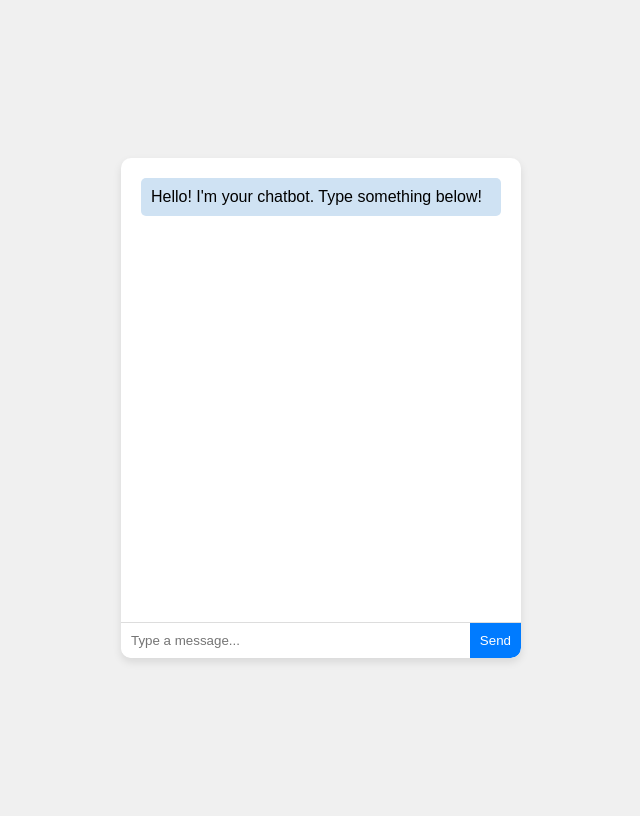
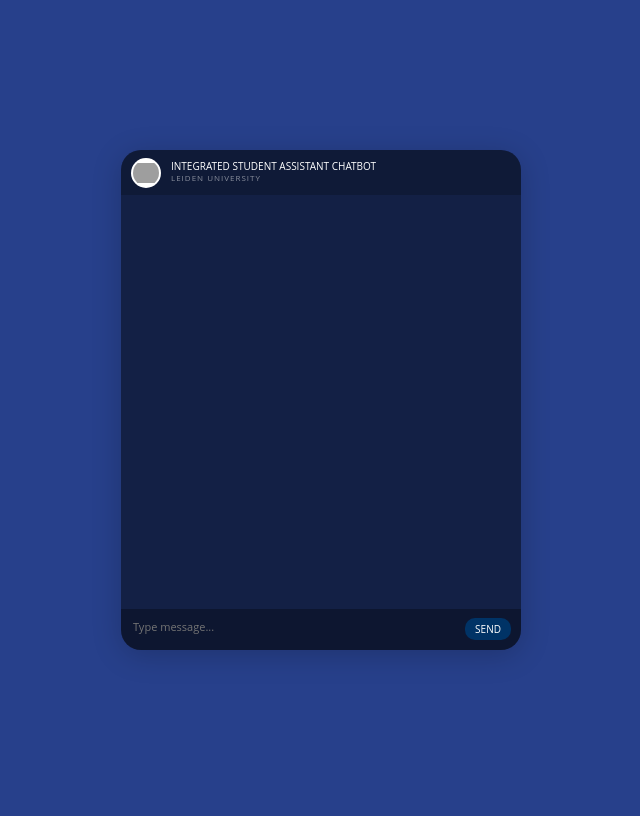
Before and after one commit to kooroshkz/UniVerse-AI, a Django app: template guido_chatbot/chatbot/templates/chatbot/index.html in a window 1280 px wide. Shown: the whole page, without its empty margins (319-959 px from the left). After the commit the page ends 657 px from the top, so only its background shows below. Run offline with Django 3.2, Linux system fonts and the light colour scheme; the template is opened without the code that fills it, so the values that code supplies are empty; some libraries are stand-ins or nearby versions; grey boxes are pictures that could not be loaded.

Commit message:
update(Django): Files organized and names corrected

```diff
--- /dev/null
+++ b/guido_chatbot/chatbot/static/js/script.js
@@ -0,0 +1,68 @@
+const $messages = $('.messages-content');
+let m, i = 0;
+
+const fakeMessages = [
+  'Hello, how can I assist you today?',
+  'Fetching contact information for university staff...',
+  'Found the email for Guilherme Perin: guilherme.perin@universiteitleiden.nl',
+  'The latest update in your MyTimetable is: "AI lecture moved to Room 1.15 on October 27th."',
+  'Would you like me to add this update to your personal schedule?',
+  'I can help you with scraping more staff profiles or checking new updates. What would you like to do next?',
+  'Goodbye! If you need further assistance, just let me know.',
+  ':)'
+];
+
+$(window).on('load', () => {
+  $messages.mCustomScrollbar();
+  setTimeout(fakeMessage, 100);
+});
+
+function updateScrollbar() {
+  $messages.mCustomScrollbar("update").mCustomScrollbar('scrollTo', 'bottom', {
+    scrollInertia: 10,
+    timeout: 0
+  });
+}
+
+function setDate() {
+  const d = new Date();
+  if (m !== d.getMinutes()) {
+    m = d.getMinutes();
+    $('<div class="timestamp">' + d.getHours() + ':' + m + '</div>').appendTo($('.message:last'));
+  }
+}
+
+function insertMessage() {
+  const msg = $('.message-input').val().trim();
+  if (!msg) return;
+
+  $('<div class="message message-personal">' + msg + '</div>').appendTo($('.mCSB_container')).addClass('new');
+  setDate();
+  $('.message-input').val(null);
+  updateScrollbar();
+
+  setTimeout(fakeMessage, 1000 + Math.random() * 2000);
+}
+
+$('.message-submit').on('click', insertMessage);
+$(window).on('keydown', (e) => {
+  if (e.which === 13) {
+    insertMessage();
+    return false;
+  }
+});
+
+function fakeMessage() {
+  if ($('.message-input').val() !== '') return;
+
+  $('<div class="message loading new"><span></span></div>').appendTo($('.mCSB_container'));
+  updateScrollbar();
+
+  setTimeout(() => {
+    $('.message.loading').remove();
+    $('<div class="message new">' + fakeMessages[i] + '</div>').appendTo($('.mCSB_container')).addClass('new');
+    setDate();
+    updateScrollbar();
+    i = (i + 1) % fakeMessages.length;
+  }, 1000 + Math.random() * 2000);
+}
--- a/guido_chatbot/chatbot/templates/chatbot/index.html
+++ b/guido_chatbot/chatbot/templates/chatbot/index.html
@@ -1,102 +1,35 @@
+{% load static %}
 <!DOCTYPE html>
 <html lang="en">
 <head>
-    <meta charset="UTF-8">
-    <meta name="viewport" content="width=device-width, initial-scale=1.0">
-    <title>Chatbot</title>
-    <style>
-        body {
-            font-family: Arial, sans-serif;
-            background-color: #f0f0f0;
-            display: flex;
-            justify-content: center;
-            align-items: center;
-            height: 100vh;
-        }
-        #chatbox {
-            width: 400px;
-            height: 500px;
-            background-color: #fff;
-            border-radius: 10px;
-            box-shadow: 0 4px 8px rgba(0, 0, 0, 0.1);
-            display: flex;
-            flex-direction: column;
-            overflow: hidden;
-        }
-        #messages {
-            flex: 1;
-            padding: 20px;
-            overflow-y: auto;
-        }
-        .message {
-            margin-bottom: 10px;
-            padding: 10px;
-            border-radius: 5px;
-        }
-        .user {
-            background-color: #d1e7dd;
-            text-align: right;
-        }
-        .bot {
-            background-color: #cfe2f3;
-        }
-        #input-box {
-            display: flex;
-            border-top: 1px solid #ddd;
-        }
-        #input-box input {
-            flex: 1;
-            padding: 10px;
-            border: none;
-            border-radius: 0 0 0 10px;
-            outline: none;
-        }
-        #input-box button {
-            padding: 10px;
-            border: none;
-            background-color: #007bff;
-            color: #fff;
-            cursor: pointer;
-            border-radius: 0 0 10px 0;
-        }
-        #input-box button:hover {
-            background-color: #0056b3;
-        }
-    </style>
+  <meta charset="UTF-8">
+  <meta name="viewport" content="width=device-width, initial-scale=1.0">
+  <title>Integrated Student Assistant Chatbot</title>
+  <link rel="stylesheet" href="https://cdnjs.cloudflare.com/ajax/libs/normalize/5.0.0/normalize.min.css">
+  <link rel="stylesheet" href="https://cdnjs.cloudflare.com/ajax/libs/malihu-custom-scrollbar-plugin/3.1.3/jquery.mCustomScrollbar.min.css">
+  <link rel="stylesheet" href="{% static 'css/styles.css' %}">
 </head>
 <body>
-    <div id="chatbox">
-        <div id="messages">
-            <div class="message bot">Hello! I'm your chatbot. Type something below!</div>
-        </div>
-        <div id="input-box">
-            <input type="text" id="user-input" placeholder="Type a message...">
-            <button onclick="sendMessage()">Send</button>
-        </div>
+  <div class="chat">
+    <div class="chat-title">
+      <h1>Integrated Student Assistant Chatbot</h1>
+      <h2>Leiden University</h2>
+      <figure class="avatar">
+        <img src="https://upload.wikimedia.org/wikipedia/commons/thumb/8/81/Leiden_University_seal.svg/350px-Leiden_University_seal.svg.png" alt="University Logo">
+      </figure>
     </div>
+    <div class="messages">
+      <div class="messages-content"></div>
+    </div>
+    <div class="message-box">
+      <textarea class="message-input" placeholder="Type message..."></textarea>
+      <button type="submit" class="message-submit">Send</button>
+    </div>
+  </div>
 
-    <script>
-        function sendMessage() {
-            const inputBox = document.getElementById('user-input');
-            const userInput = inputBox.value.trim();
-            if (userInput) {
-                displayMessage(userInput, 'user');
-                setTimeout(() => {
-                    const response = `Interesting input: ${userInput}`;
-                    displayMessage(response, 'bot');
-                }, 500);
-                inputBox.value = '';
-            }
-        }
-
-        function displayMessage(text, type) {
-            const messagesDiv = document.getElementById('messages');
-            const messageDiv = document.createElement('div');
-            messageDiv.className = `message ${type}`;
-            messageDiv.textContent = text;
-            messagesDiv.appendChild(messageDiv);
-            messagesDiv.scrollTop = messagesDiv.scrollHeight;
-        }
-    </script>
+  <div class="bg"></div>
+  <script src="https://cdnjs.cloudflare.com/ajax/libs/jquery/2.1.3/jquery.min.js"></script>
+  <script src="https://cdnjs.cloudflare.com/ajax/libs/malihu-custom-scrollbar-plugin/3.1.3/jquery.mCustomScrollbar.concat.min.js"></script>
+  <script src="{% static 'js/script.js' %}"></script>
 </body>
 </html>
--- a/guido_chatbot/chatbot/views.py
+++ b/guido_chatbot/chatbot/views.py
@@ -1,4 +1,4 @@
 from django.shortcuts import render
 
 def chatbot_view(request):
-    return render(request, 'chatbot/project11.html')
+    return render(request, 'chatbot/index.html')
```
Also changed, not shown: guido_chatbot/chatbot/static/project11.js (deleted, +0 -77 lines), guido_chatbot/chatbot/templates/chatbot/project11.html (deleted, +0 -26 lines), guido_chatbot/chatbot/static/css/styles.css (renamed from guido_chatbot/chatbot/static/project11.css).
